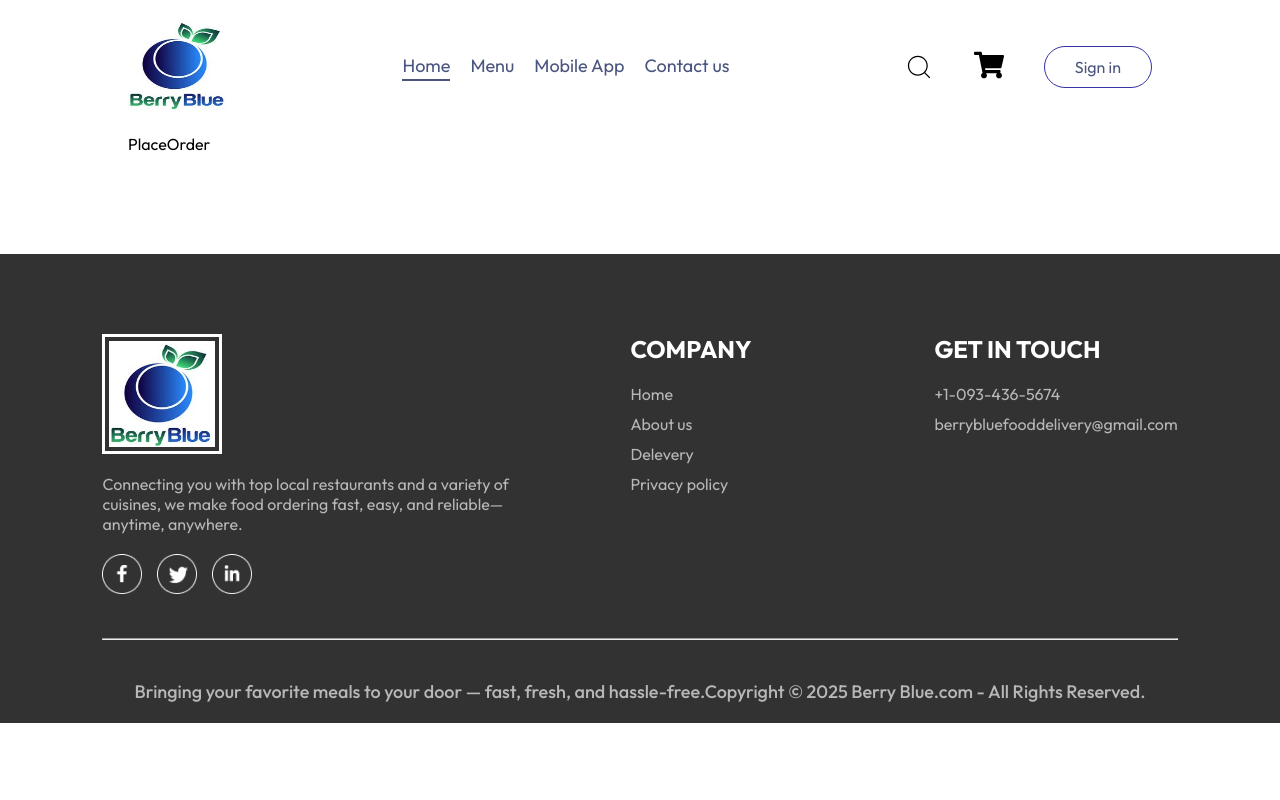
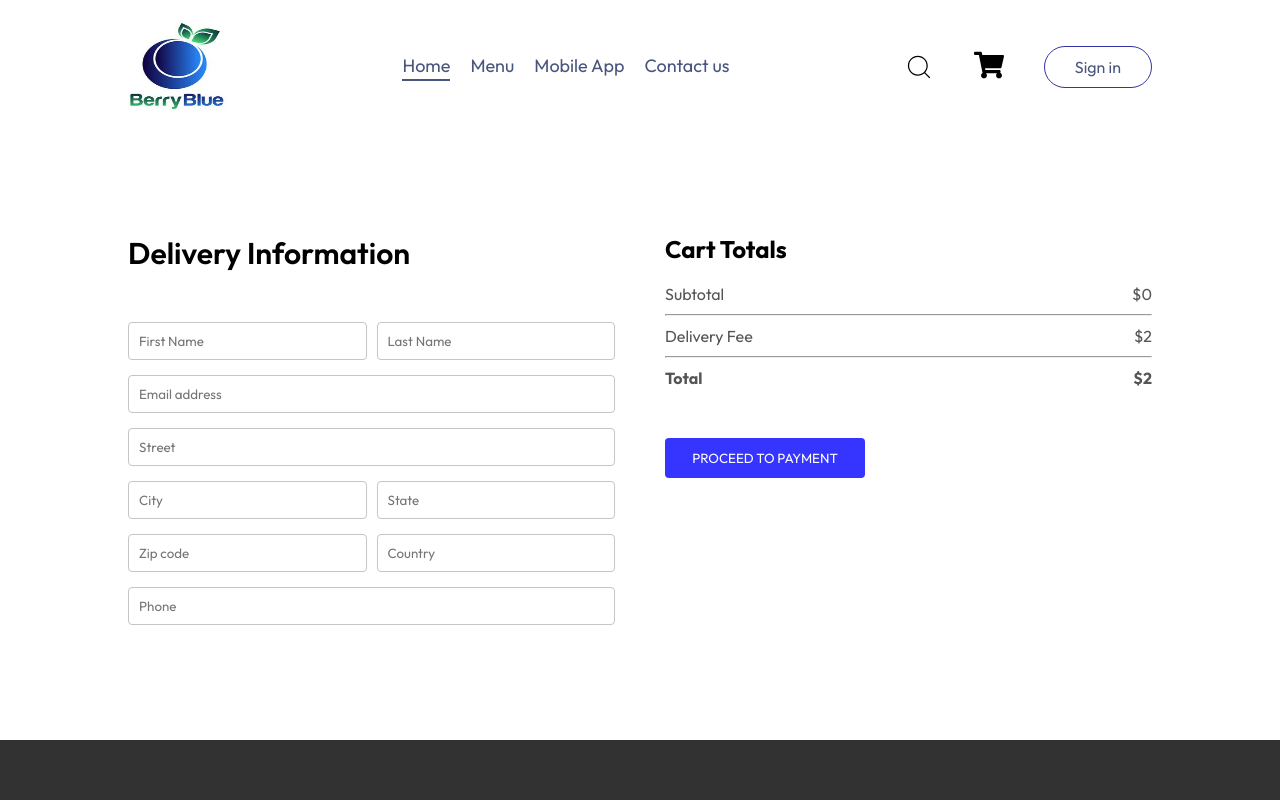
Before and after one commit to Sandaru-Samintha/Food-Delivery-Website-frontend, a React (Vite) app: page /order in a window 1280 px wide. Shown: the top 800 px of the page. Built offline with nearby package versions, Linux system fonts and the light colour scheme.

Commit message:
create the place order page

```diff
--- a/src/Pages/PlaceOrder/PlaceOrder.css
+++ b/src/Pages/PlaceOrder/PlaceOrder.css
@@ -0,0 +1,35 @@
+.place-order{
+  display: flex;
+  align-items: start;
+  justify-content: space-between;
+  gap: 50px;
+  margin-top: 100px;
+}
+.place-order-left{
+  width: 100%;
+  max-width: max(30%,500px);
+}
+.place-order-left .title{
+  font-size: 30px;
+  font-weight: 600;
+  margin-bottom: 50px;
+}
+.place-order-left input{
+  margin-bottom: 15px;
+  width: 100%;
+  padding: 10px;
+  border: 1px solid #c5c5c5;
+  border-radius: 4px;
+  outline-color:rgb(53, 53, 255); ;
+}
+.place-order-left .multi-fields{
+  display: flex;
+  gap: 10px;
+}
+.place-order-right{
+  width: 100%;
+  max-width: max(40%,500px);
+}
+.place-order .cart-total button{
+  margin-top: 30px;
+}
--- a/src/Pages/PlaceOrder/PlaceOrder.jsx
+++ b/src/Pages/PlaceOrder/PlaceOrder.jsx
@@ -1,9 +1,55 @@
-import React from 'react'
+import React, { useContext } from 'react'
 import "./PlaceOrder.css"
+import { StoreContext } from '../../Context/StoreContext'
 
 function PlaceOrder() {
+
+  const {getTotalCartAmount}=useContext(StoreContext)
+
   return (
-    <div>PlaceOrder</div>
+    <form className='place-order'>
+      <div className="place-order-left">
+        <p className="title">Delivery Information</p>
+        <div className="multi-fields">
+          <input type="text" placeholder='First Name'/>
+          <input type="text" placeholder='Last Name'/>
+        </div>
+        <input type="email" placeholder='Email address'/>
+        <input type="text" placeholder='Street'/>
+        <div className="multi-fields">
+          <input type="text" placeholder='City'/>
+          <input type="text" placeholder='State'/>
+        </div>
+        <div className="multi-fields">
+          <input type="text" placeholder='Zip code'/>
+          <input type="text" placeholder='Country'/>
+        </div>
+        <input type="text" placeholder='Phone' />
+      </div>
+      <div className="place-order-right">
+        <div className="cart-total">
+          <h2>Cart Totals</h2>
+          <div>
+            <div className="cart-total-details">
+              <p>Subtotal</p>
+              <p>${getTotalCartAmount()}</p>
+            </div>
+            <hr/>
+            <div className="cart-total-details">
+              <p>Delivery Fee</p>
+              <p>${2}</p>
+            </div>
+            <hr/>
+            <div className="cart-total-details">
+              <b>Total</b>
+              <b>${getTotalCartAmount()+2}</b>
+            </div>
+          </div>
+          <button >PROCEED TO PAYMENT</button>
+        </div>
+      </div>
+
+    </form>
   )
 }
 
```
